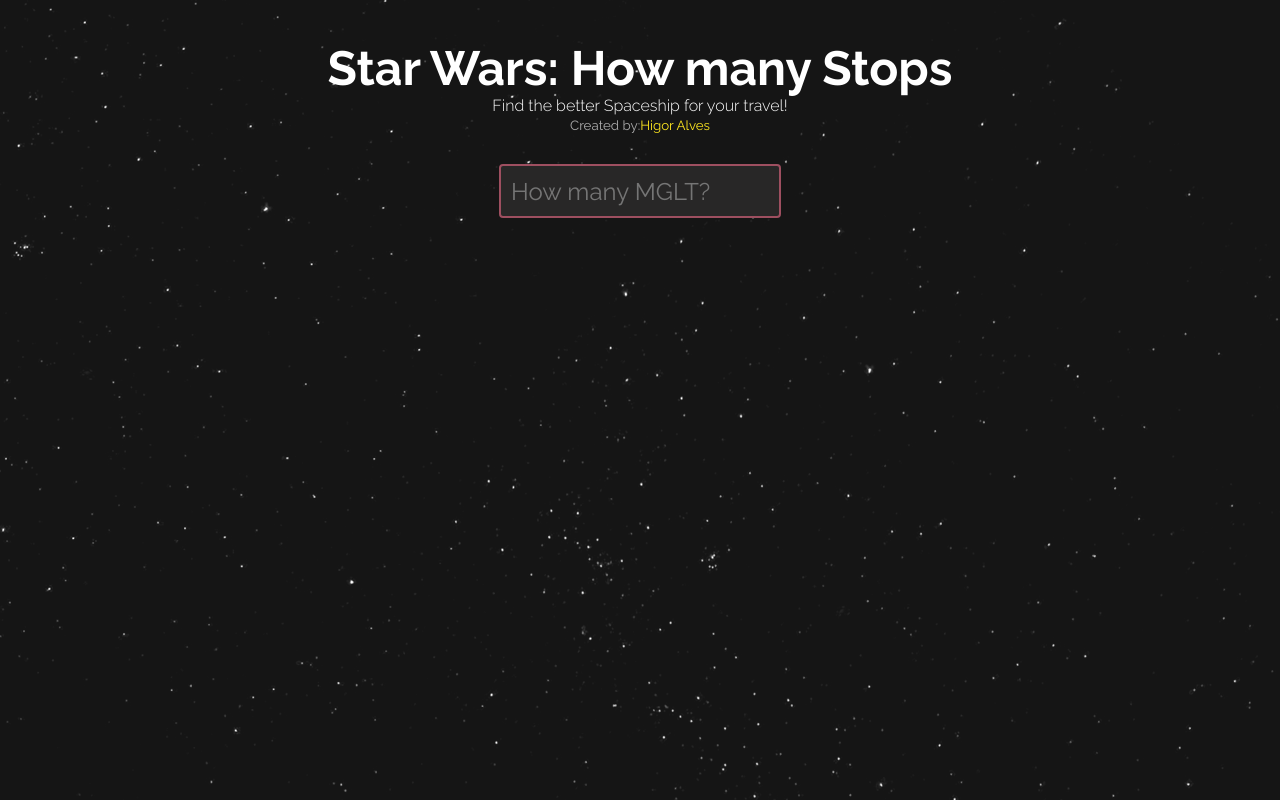
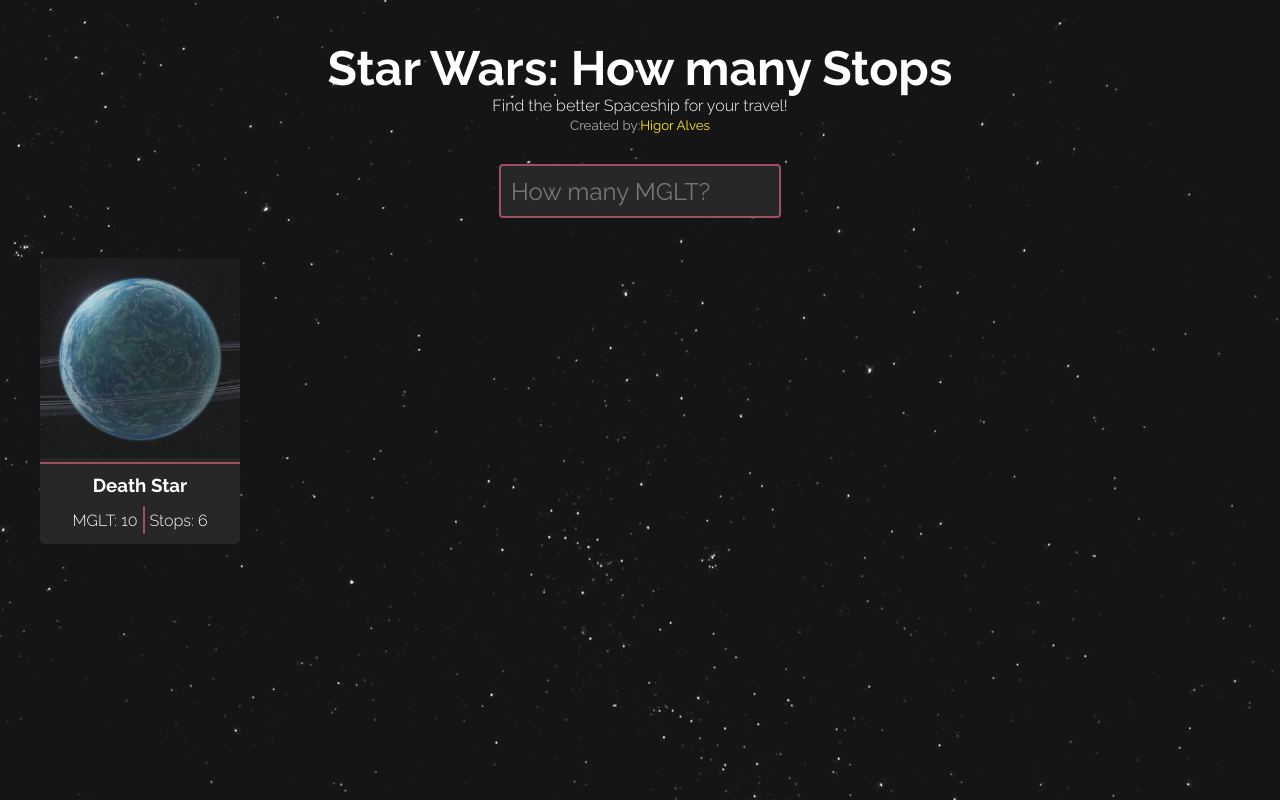
Before and after one commit to HigorAlves/in-a-galaxy-far-far-away, a React (Create React App) app: page / in a window 1280 px wide. Built offline with nearby package versions, Linux system fonts and the light colour scheme; no server answers.

Commit message:
chore(Card): Space ship card model Created

```diff
--- a/src/Assets/Theme/GlobalStyle.tsx
+++ b/src/Assets/Theme/GlobalStyle.tsx
@@ -37,6 +37,7 @@
 	h4,
 	h5 {
   	font-weight: 400;
+		color: ${Color.white};
 	}
 
 	p{
--- a/src/Pages/index.tsx
+++ b/src/Pages/index.tsx
@@ -37,6 +37,18 @@
 				}}
 			/>
 		</section>
+		<section style={{ marginTop: 40, marginLeft: 40 }}>
+			<div style={{ backgroundColor: Colors.backgroundSecondary, width: 200, borderRadius: 5 }}>
+				<img src={require('../Assets/Images/example.jpeg')} width='200' height='200' style={{ margin: 0 }} />
+				<div style={{ height: 2, backgroundColor: Colors.red, width: 200, marginBottom: 5 }} />
+				<h3 style={{ padding: 5, fontWeight: 'bold', textAlign: 'center' }}>Death Star</h3>
+				<div style={{ display: 'flex', flexDirection: 'row', justifyContent: 'center', marginTop: 5, paddingBottom: 5 }}>
+					<p style={{ padding: 5, fontSize: '1rem' }}>MGLT: 10</p>
+					<div style={{ height: 28, backgroundColor: Colors.red, width: 2, marginBottom: 5 }} />
+					<p style={{ padding: 5, fontSize: '1rem' }}>Stops: 6</p>
+				</div>
+			</div>
+		</section>
 	</ShipsProvider>
 );
 
```
Also changed, not shown: src/Assets/Images/example.jpeg (added).
